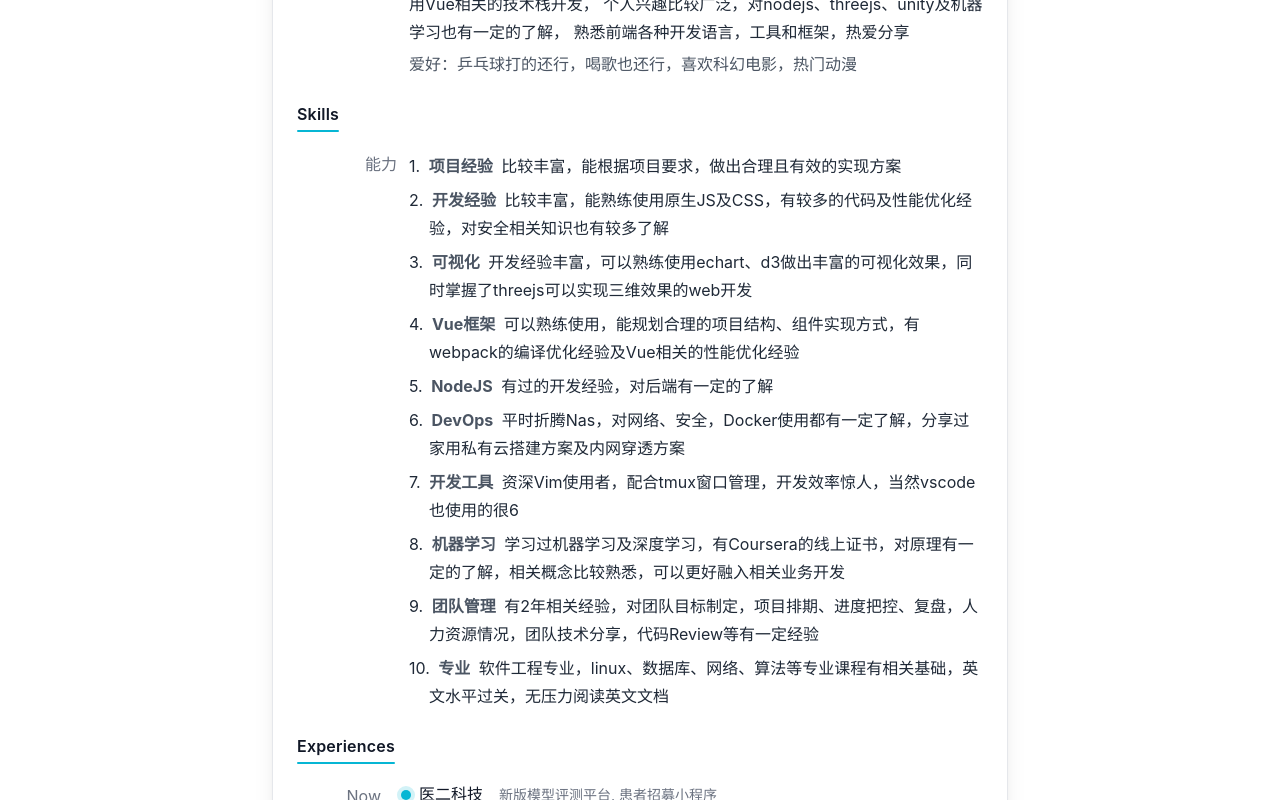
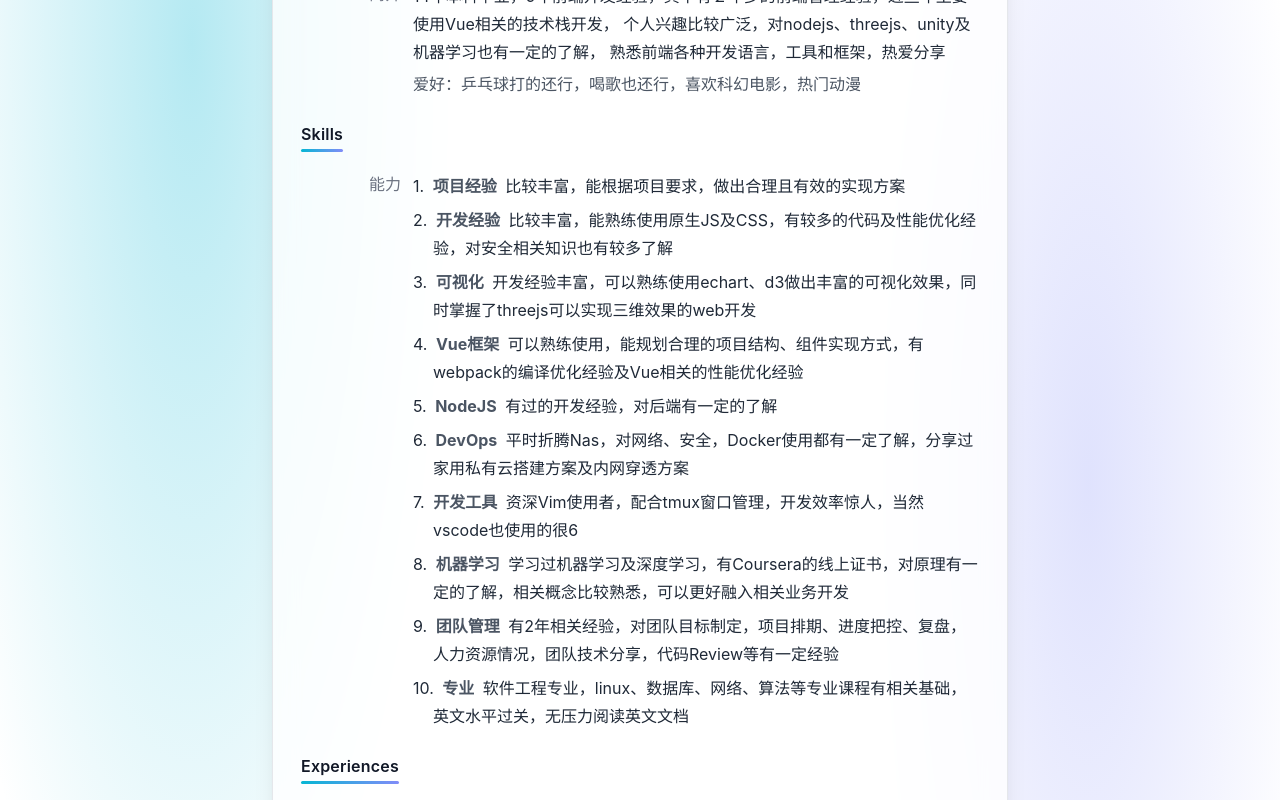
Before and after one commit to cungen/resume, a Vue app: page / in a window 1280 px wide. Shown: the part 400-1200 px from the top of the page. Built offline with nearby package versions, Linux system fonts and the light colour scheme; a web font is replaced by a local one.

Commit message:
Refactor: Enhance UI with gradients and glassmorphism effects
Co-authored-by: iamroot123 <iamroot123@gmail.com>

```diff
--- a/src/App.vue
+++ b/src/App.vue
@@ -1,6 +1,6 @@
 <template>
-    <div class="min-h-screen bg-[var(--bg)]">
-        <div class="max-w-3xl mx-auto px-4 py-6">
+    <div class="min-h-screen bg-[var(--bg)] mesh-bg">
+        <div class="max-w-3xl mx-auto px-4 py-10">
             <div class="flex items-center justify-between mb-6">
                 <h1 class="text-xl font-semibold text-gray-500">
                     Resume
@@ -23,9 +23,9 @@
                 </div>
             </div>
             <div
-                class="card border-t-8 border-t-[var(--accent)] shadow-xl print:border-transparent print:shadow-transparent"
+                class="card glass border-t-8 border-t-[var(--accent)] shadow-xl print:border-transparent print:shadow-transparent"
             >
-                <div class="p-6 max-sm:p-4 print:p-8">
+                <div class="p-7 max-sm:p-4 print:p-8">
                     <base-info></base-info>
                     <the-profile></the-profile>
                     <the-skills></the-skills>
--- a/src/assets/styles/typography.scss
+++ b/src/assets/styles/typography.scss
@@ -19,8 +19,8 @@
     left: 0;
     bottom: 0;
     width: 100%;
-    height: 2px;
-    background: var(--accent);
+    height: 3px;
+    background: linear-gradient(90deg, var(--grad-from), var(--grad-to));
     border-radius: 9999px;
 }
 
--- a/src/components/TheAchievements.vue
+++ b/src/components/TheAchievements.vue
@@ -3,13 +3,13 @@
         <template #left>亮点</template>
         <template #right>
             <ul>
-                <li class="pl-5 -indent-5">
+                <li class="pl-5 -indent-5 hover:translate-x-0.5 transition">
                     1. Reduced critical page TTI by <strong>42%</strong> via virtualization & caching
                 </li>
-                <li class="pl-5 -indent-5">
+                <li class="pl-5 -indent-5 hover:translate-x-0.5 transition">
                     2. Led 6-engineer team; shipped 3 products on schedule across 2 years
                 </li>
-                <li class="pl-5 -indent-5">
+                <li class="pl-5 -indent-5 hover:translate-x-0.5 transition">
                     3. Built low-code visualization tool covering <strong>90%+</strong> configuration scenarios
                 </li>
             </ul>
--- a/src/components/TheOpenSource.vue
+++ b/src/components/TheOpenSource.vue
@@ -3,13 +3,13 @@
         <template #left>开源</template>
         <template #right>
             <ul>
-                <li class="pl-5 -indent-5">
+                <li class="pl-5 -indent-5 hover:translate-x-0.5 transition">
                     1. Contributed PRs to <strong>vuejs/core</strong> and <strong>vitejs/vite</strong> (docs & bugfixes)
                 </li>
-                <li class="pl-5 -indent-5">
+                <li class="pl-5 -indent-5 hover:translate-x-0.5 transition">
                     2. Author of <strong>vue-d3-timeline</strong> component (2k+ weekly downloads)
                 </li>
-                <li class="pl-5 -indent-5">
+                <li class="pl-5 -indent-5 hover:translate-x-0.5 transition">
                     3. Maintainer of internal <strong>analytics-sdk</strong> OSS mirror
                 </li>
             </ul>
--- a/src/components/TheProjects.vue
+++ b/src/components/TheProjects.vue
@@ -3,16 +3,16 @@
         <template #left>项目</template>
         <template #right>
             <div class="grid gap-3">
-                <div v-for="(p, i) in projects" :key="i" class="p-3 rounded-lg border border-[var(--border)] bg-[var(--card)]">
+                <div v-for="(p, i) in projects" :key="i" class="p-3 rounded-xl border border-[var(--border)] bg-[var(--card)] hover:shadow-lg transition">
                     <div class="flex items-center justify-between">
-                        <div class="font-medium">
+                        <div class="font-medium hover:text-[var(--accent)] transition">
                             <a :href="p.link" target="_blank" class="hover:underline">{{ p.name }}</a>
                         </div>
                         <div class="text-xs text-[var(--muted)]">{{ p.period }}</div>
                     </div>
                     <div class="text-sm mt-1 text-[var(--muted)]">{{ p.summary }}</div>
                     <div class="mt-2 flex flex-wrap gap-1.5">
-                        <span v-for="(t, ti) in p.stack" :key="ti" class="px-2 py-0.5 rounded-md text-xs bg-[var(--card)] border border-[var(--border)]">{{ t }}</span>
+                        <span v-for="(t, ti) in p.stack" :key="ti" class="chip">{{ t }}</span>
                     </div>
                 </div>
             </div>
--- a/src/components/TimelineItem.vue
+++ b/src/components/TimelineItem.vue
@@ -7,7 +7,8 @@
         </div>
         <div class="relative flex flex-col items-center px-2">
             <div
-                class="flex-none w-2.5 h-2.5 mt-1.5 rounded-md bg-[var(--accent)] ring-4 ring-[color-mix(in_srgb,var(--accent)_18%,transparent)]"
+                class="flex-none w-2.5 h-2.5 mt-1.5 rounded-md"
+                :style="{ background: `linear-gradient(90deg, var(--grad-from), var(--grad-to))` }"
             ></div>
             <div
                 class="w-px h-full mt-1 bg-[var(--border)]"
```
